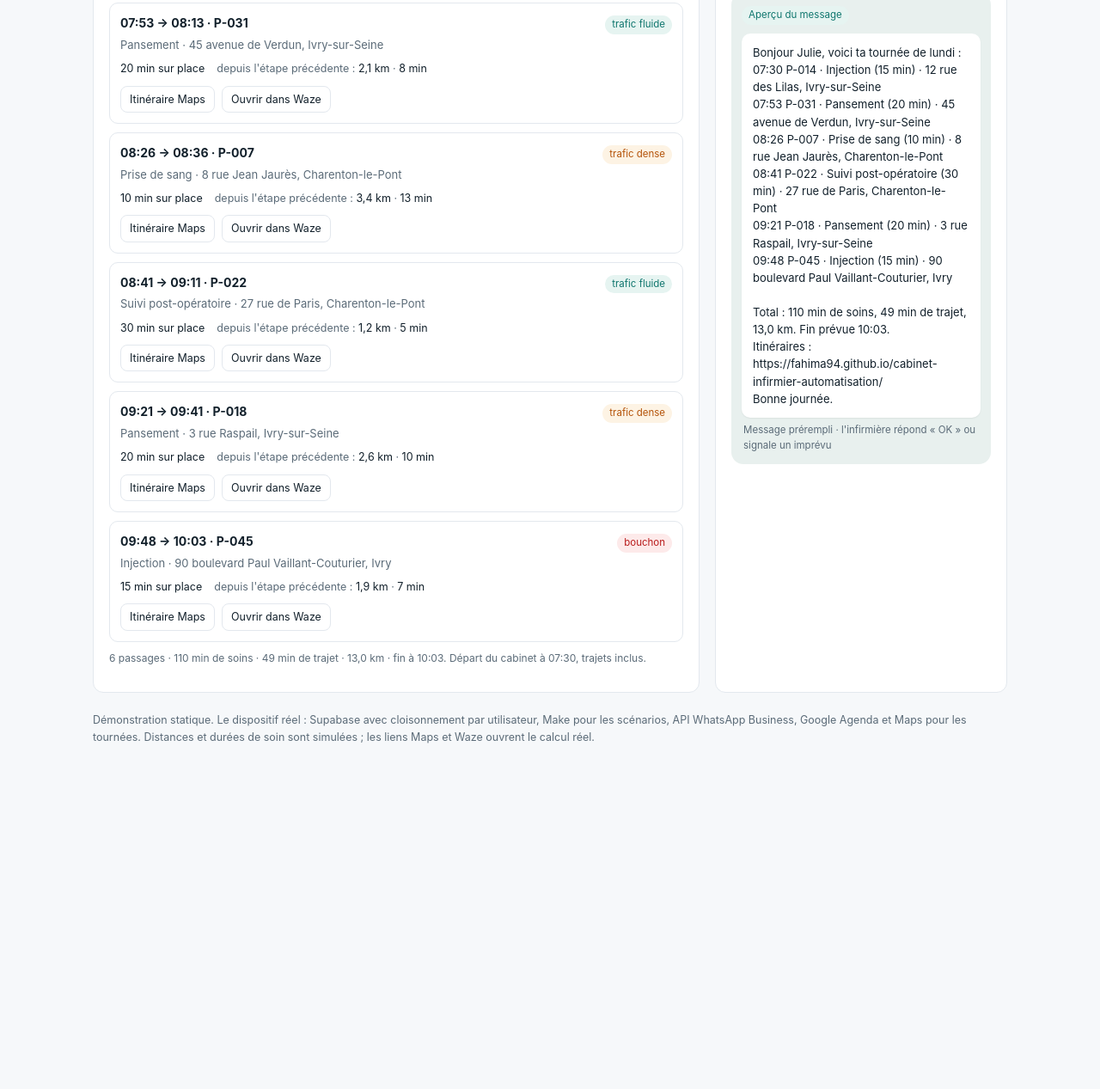
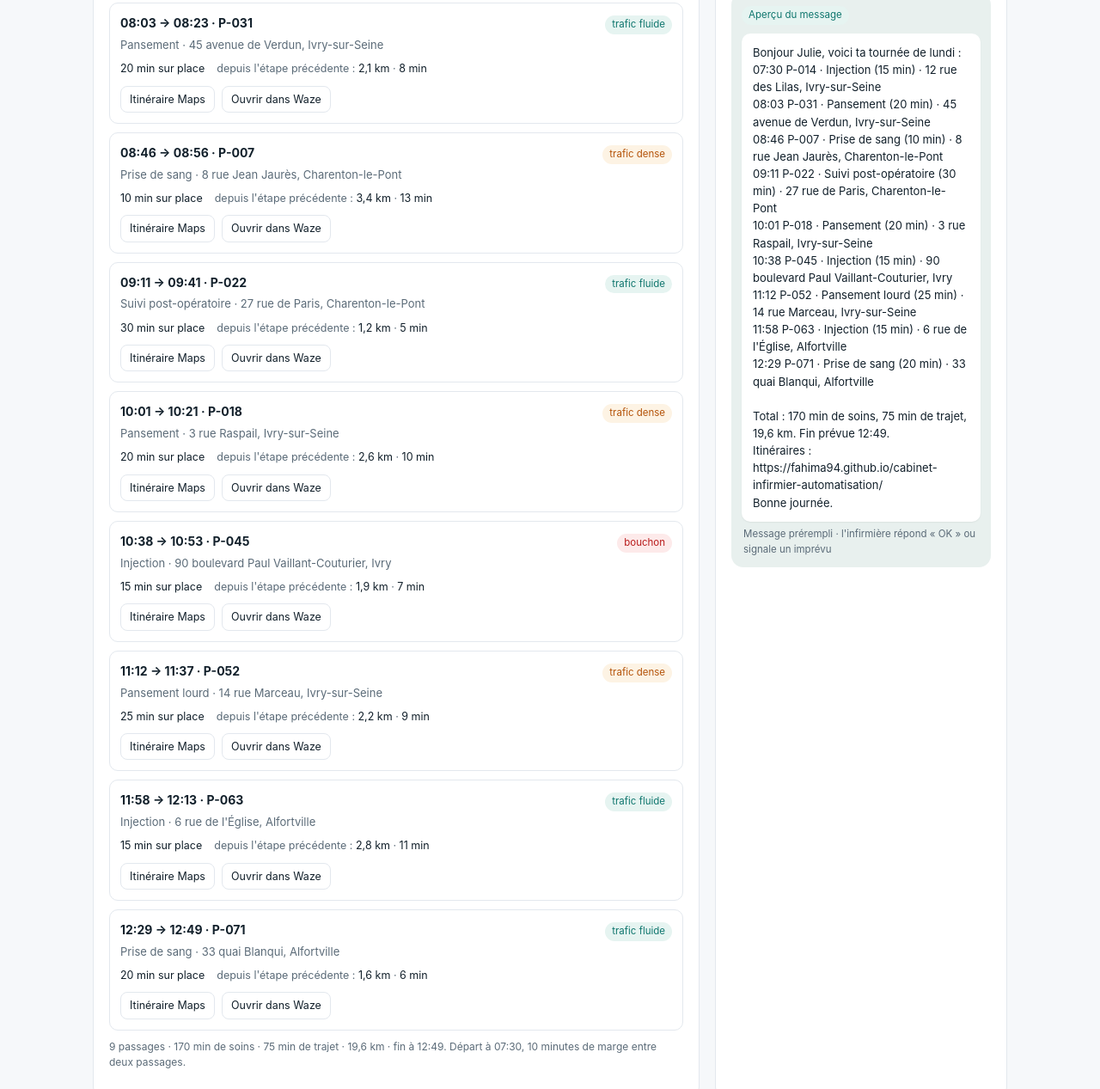
Before and after one commit to Fahima94/cabinet-infirmier-automatisation, a plain HTML site: page docs/index.html in a window 1280 px wide. Shown: the part 531-1798 px from the top of the page at 86% size. Before the commit the page ends 1458 px from the top, so only its background shows below. Drawn offline with Linux system fonts and the light colour scheme.

Commit message:
Tournée à neuf passages avec marges : fin vers 13 h

```diff
--- a/docs/index.html
+++ b/docs/index.html
@@ -147,13 +147,17 @@
 <footer>Démonstration statique. Le dispositif réel : Supabase avec cloisonnement par utilisateur, Make pour les scénarios, API WhatsApp Business, Google Agenda et Maps pour les tournées. Distances et durées de soin sont simulées ; les liens Maps et Waze ouvrent le calcul réel.</footer>
 </main>
 <script>
+const MARGE=10;
 const stops=[
  {code:"P-014",soin:"Injection",dur:15,addr:"12 rue des Lilas, Ivry-sur-Seine",km:1.8,min:6,traffic:"fluide",lat:48.8135,lon:2.3885},
  {code:"P-031",soin:"Pansement",dur:20,addr:"45 avenue de Verdun, Ivry-sur-Seine",km:2.1,min:8,traffic:"fluide",lat:48.8102,lon:2.3912},
  {code:"P-007",soin:"Prise de sang",dur:10,addr:"8 rue Jean Jaurès, Charenton-le-Pont",km:3.4,min:13,traffic:"dense",lat:48.8211,lon:2.4142},
  {code:"P-022",soin:"Suivi post-opératoire",dur:30,addr:"27 rue de Paris, Charenton-le-Pont",km:1.2,min:5,traffic:"fluide",lat:48.8196,lon:2.4128},
  {code:"P-018",soin:"Pansement",dur:20,addr:"3 rue Raspail, Ivry-sur-Seine",km:2.6,min:10,traffic:"dense",lat:48.8127,lon:2.3851},
- {code:"P-045",soin:"Injection",dur:15,addr:"90 boulevard Paul Vaillant-Couturier, Ivry",km:1.9,min:7,traffic:"bloque",lat:48.8078,lon:2.3874}
+ {code:"P-045",soin:"Injection",dur:15,addr:"90 boulevard Paul Vaillant-Couturier, Ivry",km:1.9,min:7,traffic:"bloque",lat:48.8078,lon:2.3874},
+ {code:"P-052",soin:"Pansement lourd",dur:25,addr:"14 rue Marceau, Ivry-sur-Seine",km:2.2,min:9,traffic:"dense",lat:48.8118,lon:2.3839},
+ {code:"P-063",soin:"Injection",dur:15,addr:"6 rue de l'Église, Alfortville",km:2.8,min:11,traffic:"fluide",lat:48.8055,lon:2.4202},
+ {code:"P-071",soin:"Prise de sang",dur:20,addr:"33 quai Blanqui, Alfortville",km:1.6,min:6,traffic:"fluide",lat:48.8031,lon:2.4226}
 ];
 function fmt(n){return n.toFixed(1).replace('.',',')}
 function hhmm(m){return String(Math.floor(m/60)).padStart(2,'0')+":"+String(m%60).padStart(2,'0')}
@@ -163,7 +167,7 @@ function render(){
   const lines=["Bonjour Julie, voici ta tournée de lundi :"];
   stops.forEach(function(s,i){
     km+=s.km; trajet+=s.min;
-    if(i>0){clock+=s.min;}
+    if(i>0){clock+=s.min+MARGE;}
     const arrive=clock;
     clock=arrive+s.dur;
     soins+=s.dur;
@@ -183,7 +187,7 @@ function render(){
   document.getElementById('k2').textContent=fmt(km)+" km";
   document.getElementById('k3').textContent=trajet+" + "+soins+" min";
   document.getElementById('k4').textContent=hhmm(clock);
-  document.getElementById('totaux').textContent=stops.length+" passages · "+soins+" min de soins · "+trajet+" min de trajet · "+fmt(km)+" km · fin à "+hhmm(clock)+". Départ du cabinet à 07:30, trajets inclus.";
+  document.getElementById('totaux').textContent=stops.length+" passages · "+soins+" min de soins · "+trajet+" min de trajet · "+fmt(km)+" km · fin à "+hhmm(clock)+". Départ à 07:30, 10 minutes de marge entre deux passages.";
   lines.push("");
   lines.push("Total : "+soins+" min de soins, "+trajet+" min de trajet, "+fmt(km)+" km. Fin prévue "+hhmm(clock)+".");
   lines.push("Itinéraires : https://fahima94.github.io/cabinet-infirmier-automatisation/");
```
